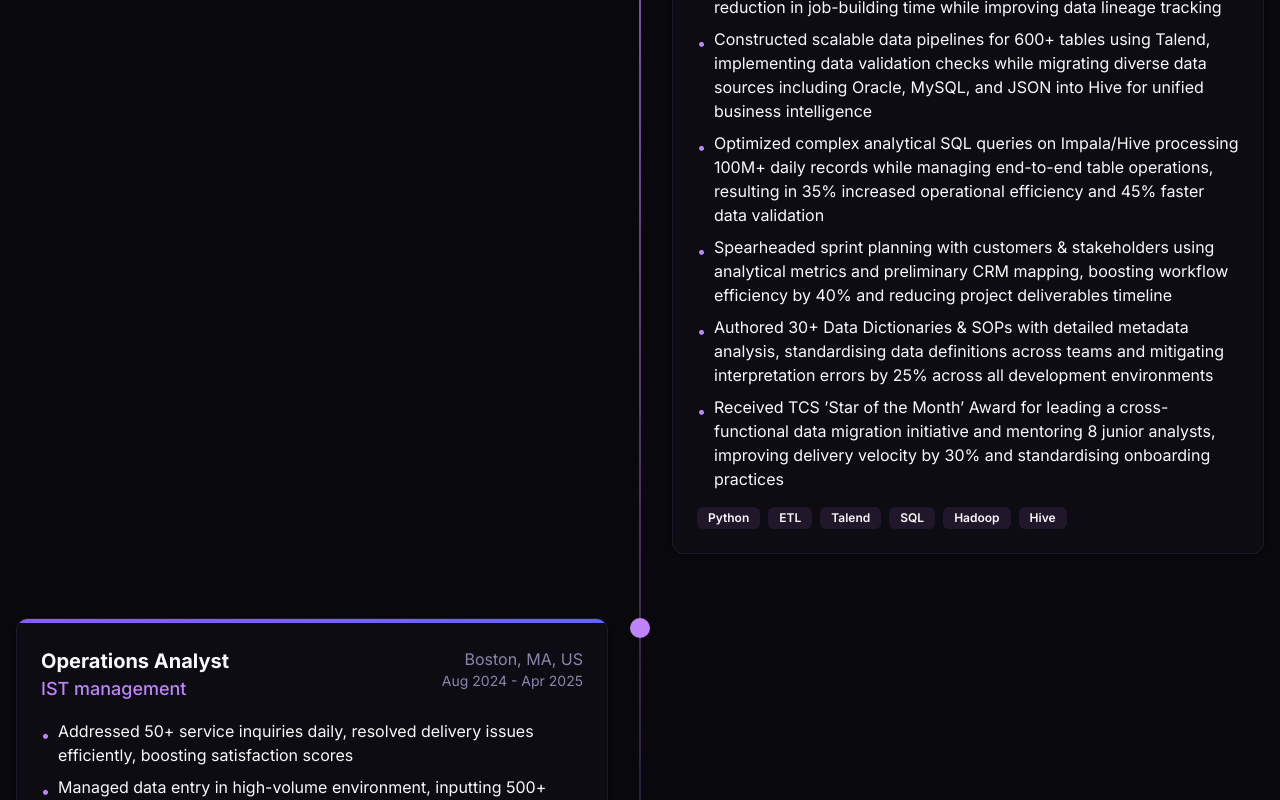
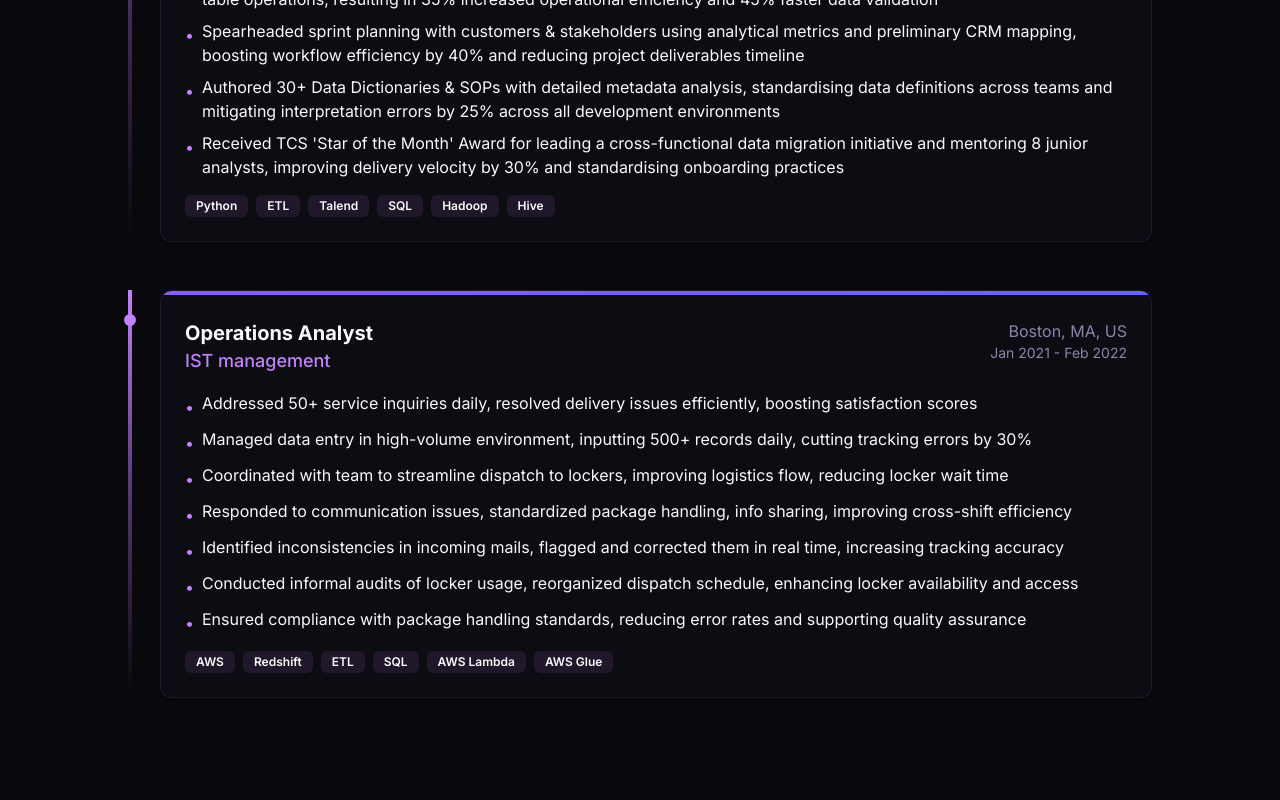
Before and after one commit to layashreeadepu/layashreewebsite, a Next.js app: page / in a window 1280 px wide. Shown: the part 2100-2900 px from the top of the page. Built offline with nearby package versions, Linux system fonts and the light colour scheme.

Commit message:
Made 3 cols in projects and changes layout of work experience

```diff
--- a/src/components/sections/experience-section.tsx
+++ b/src/components/sections/experience-section.tsx
@@ -41,15 +41,6 @@ const experiences: ExperienceItem[] = [
     location: "Mumbai, India",
     period: "Jan 2021 - Aug 2023",
     description: [
-      // "Automated financial transaction data processing using Python scripts, improving integration speed by 20%.",
-      // "Built and optimized ETL pipelines using Talend, Hive, and Hadoop, cutting data processing time by 50%.",
-      // "Automated 100+ ETL workflows with TAC, improving resource utilization and operational efficiency by 15%.",
-      // "Managed large-scale datasets comprising 600+ tables by leveraging SQL for efficient data handling and processing.",
-      // "Improved data quality to 95% by developing custom data cleaning and validation using standardization techniques.",
-      // "Transitioned from legacy systems to big data technologies, increasing efficiency and achieving a 20% cost savings.",
-      // "Delivered continuous testing and support for workflow pipelines, reducing client-reported issues by 30%.",
-      // "Led a team of 5 engineers in successfully migrating a critical module from test to production for the client."
-
       "Delivered data-driven insights for regulatory audits and risk mitigation for a major financial sector client, enhancing compliance reporting efficiency by 30% through advanced data analysis and automated BI reporting frameworks",
       "Wrote Python scripts using pandas and statsmodels to perform ETL on unstructured PDF data tables into schema-aligned CSV/XLSX formats, enabling seamless Talend ingestion and accelerating readiness by 90%",
       "Developed standardised ETL pipelines for 100+ tables with Talend for Change Data Capture (SCD Type 2) across schemas, achieving 80% reduction in job-building time while improving data lineage tracking",
@@ -57,7 +48,7 @@ const experiences: ExperienceItem[] = [
       "Optimized complex analytical SQL queries on Impala/Hive processing 100M+ daily records while managing end-to-end table operations, resulting in 35% increased operational efficiency and 45% faster data validation",
       "Spearheaded sprint planning with customers & stakeholders using analytical metrics and preliminary CRM mapping, boosting workflow efficiency by 40% and reducing project deliverables timeline",
       "Authored 30+ Data Dictionaries & SOPs with detailed metadata analysis, standardising data definitions across teams and mitigating interpretation errors by 25% across all development environments",
-      "Received TCS ’Star of the Month’ Award for leading a cross-functional data migration initiative and mentoring 8 junior analysts, improving delivery velocity by 30% and standardising onboarding practices"
+      "Received TCS 'Star of the Month' Award for leading a cross-functional data migration initiative and mentoring 8 junior analysts, improving delivery velocity by 30% and standardising onboarding practices"
     ],
     skills: ["Python", "ETL", "Talend", "SQL", "Hadoop", "Hive"]
   },
@@ -65,7 +56,7 @@ const experiences: ExperienceItem[] = [
     title: "Operations Analyst",
     company: "IST management",
     location: "Boston, MA, US",
-    period: "Aug 2024 - Apr 2025",
+    period: "Jan 2021 - Feb 2022",
     description: [
     "Addressed 50+ service inquiries daily, resolved delivery issues efficiently, boosting satisfaction scores",
     "Managed data entry in high-volume environment, inputting 500+ records daily, cutting tracking errors by 30%",
@@ -100,28 +91,23 @@ export function ExperienceSection() {
           variants={containerVariants}
           initial="hidden"
           animate={isInView ? "visible" : "hidden"}
-          className="relative"
+          className="max-w-5xl mx-auto"
         >
-          {/* Timeline line */}
-          <div className="absolute left-0 md:left-1/2 transform md:-translate-x-1/2 w-0.5 h-full bg-gradient-to-b from-primary/80 via-primary/40 to-transparent z-0 hidden md:block" />
-
+          {/* Single column layout */}
           {experiences.map((exp, index) => (
             <motion.div
               key={index}
               variants={itemVariants}
-              className={`flex flex-col md:flex-row items-center md:items-start mb-12 md:mb-16 relative ${
-                index % 2 === 0 ? "md:flex-row-reverse" : ""
-              }`}
+              className="mb-12 relative"
             >
-              {/* Timeline dot */}
-              <div className="absolute left-0 md:left-1/2 transform md:-translate-x-1/2 w-5 h-5 rounded-full bg-primary z-10 hidden md:block" />
+              {/* Timeline dot and line */}
+              <div className="absolute left-0 top-0 bottom-0 w-1 bg-gradient-to-b from-primary via-primary/40 to-transparent z-0"></div>
+              <div className="absolute left-0 top-6 w-3 h-3 rounded-full bg-primary z-10 transform -translate-x-1/3"></div>
 
-              {/* Content wrapper */}
-              <div className={`w-full md:w-1/2 ${index % 2 === 0 ? "md:pl-8" : "md:pr-8"}`}>
-                <Card className="card-hover border-primary/10 overflow-hidden">
-                  <div className="h-1 w-full bg-gradient-to-r from-violet-500 to-indigo-500" />
+              <Card className="card-hover border-primary/10 overflow-hidden ml-8">
+                <div className="h-1 w-full bg-gradient-to-r from-violet-500 to-indigo-500"></div>
                 <CardContent className="p-6">
-                    <div className="flex justify-between items-start flex-wrap">
+                  <div className="flex justify-between items-start flex-wrap mb-4">
                     <div>
                       <h3 className="text-xl font-bold">{exp.title}</h3>
                       <h4 className="text-lg font-medium text-primary">{exp.company}</h4>
@@ -148,7 +134,6 @@ export function ExperienceSection() {
                   </div>
                 </CardContent>
               </Card>
-              </div>
             </motion.div>
           ))}
         </motion.div>
--- a/src/components/sections/hero-section.tsx
+++ b/src/components/sections/hero-section.tsx
@@ -179,7 +179,7 @@ export function HeroSection({ className }: { className?: string }) {
       {/* Animated background */}
       <canvas
         ref={canvasRef}
-        className="absolute inset-0 -z-10"
+        className="absolute inset-0 -z-10 pointer-events-none"
         style={{
           width: '100%',
           height: '100%'
--- a/src/components/sections/projects-section.tsx
+++ b/src/components/sections/projects-section.tsx
@@ -116,7 +116,7 @@ export function ProjectsSection() {
           variants={containerVariants}
           initial="hidden"
           animate={isInView ? "visible" : "hidden"}
-          className="grid grid-cols-1 md:grid-cols-2 gap-6"
+          className="grid grid-cols-1 md:grid-cols-2 lg:grid-cols-3 gap-6"
         >
           {projects.map((project) => (
             <motion.div key={project.id} variants={cardVariants}>
@@ -209,7 +209,6 @@ export function ProjectsSection() {
                         ))}
                       </div>
                     </div>
-
                   </div>
                 </SheetContent>
               </Sheet>
```
Lines whose indentation alone changed are shown as unchanged.
